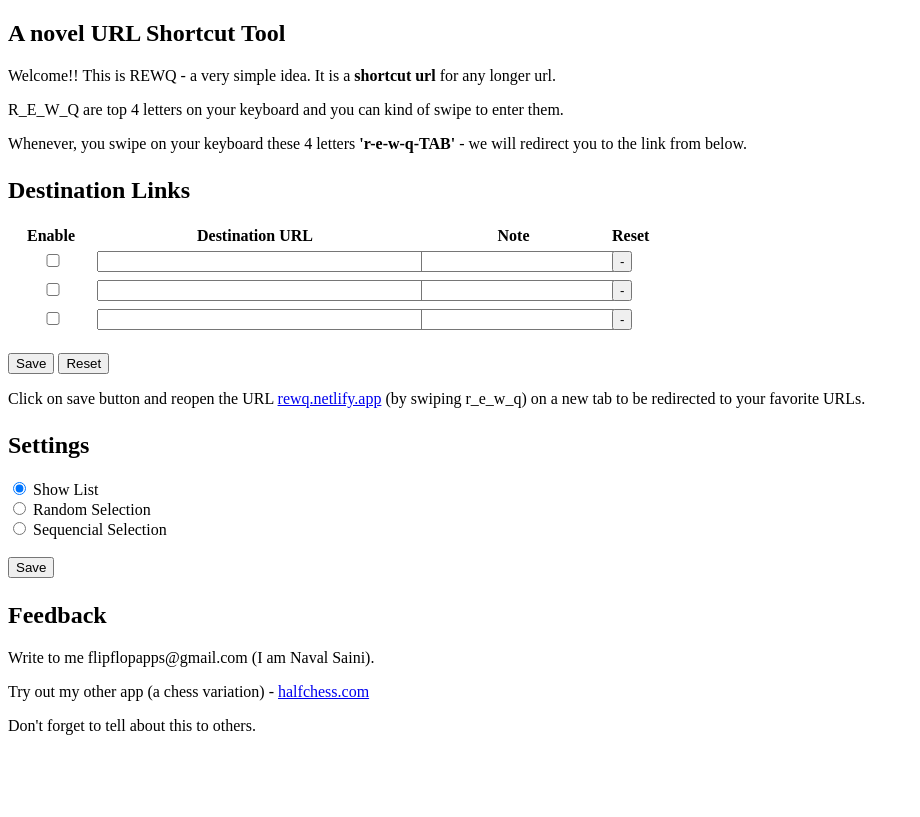
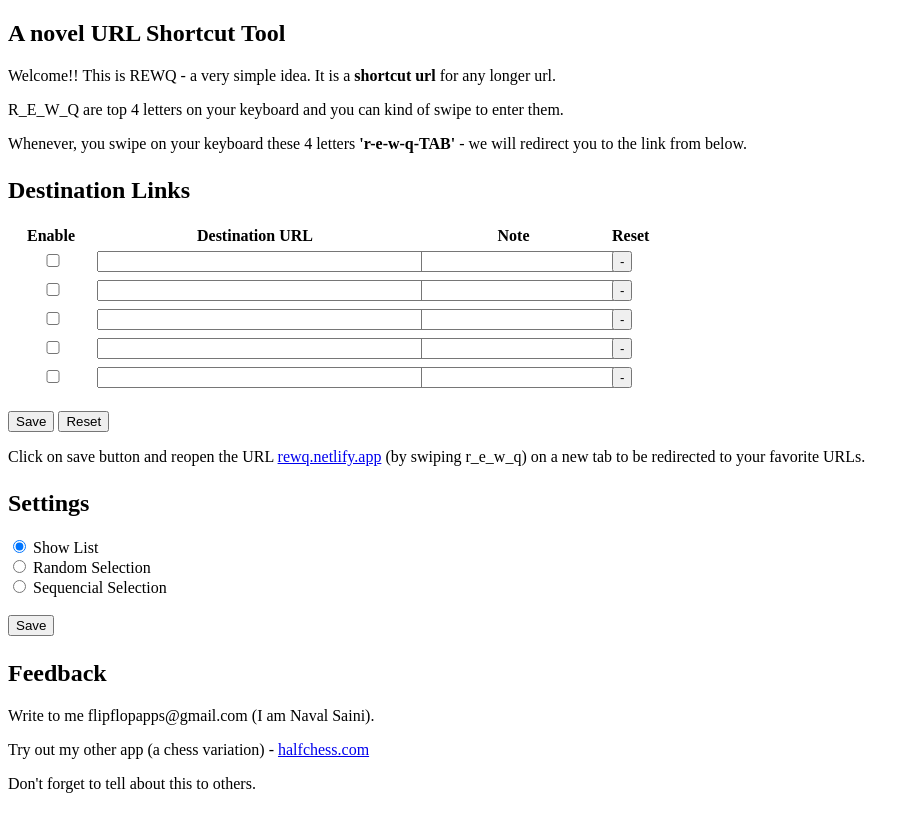
Before and after one commit to flipflopapp/rewq, a website: page dist/settings.html in a window 1280 px wide. Shown: the whole page, without its empty margins (0-920 px from the left). Drawn offline with Linux system fonts and the light colour scheme.

Commit message:
two more rows

```diff
--- a/dist/settings.html
+++ b/dist/settings.html
@@ -47,6 +47,18 @@
                 <td> <input type="text" name="link-desc" num="2"/> </td>
                 <td> <button name="link-reset"  num="2">-</button> </td>
             </tr>
+            <tr>
+                <td> <input type="checkbox" name="link-enabled" num="3" /> </td>
+                <td> <input type="text" name="link-url" num="3" /> </td>
+                <td> <input type="text" name="link-desc" num="3"/> </td>
+                <td> <button name="link-reset"  num="3">-</button> </td>
+            </tr>
+            <tr>
+                <td> <input type="checkbox" name="link-enabled" num="4" /> </td>
+                <td> <input type="text" name="link-url" num="4" /> </td>
+                <td> <input type="text" name="link-desc" num="4"/> </td>
+                <td> <button name="link-reset"  num="4">-</button> </td>
+            </tr>
         </table>
         <br/>
         <button id='save-links'>Save</button>
```
